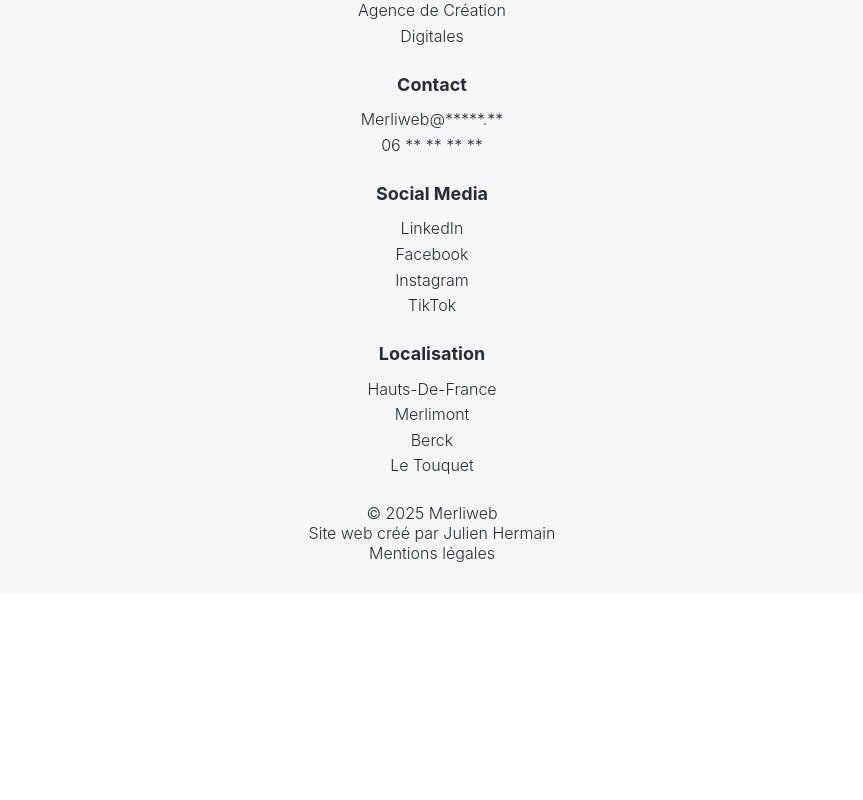
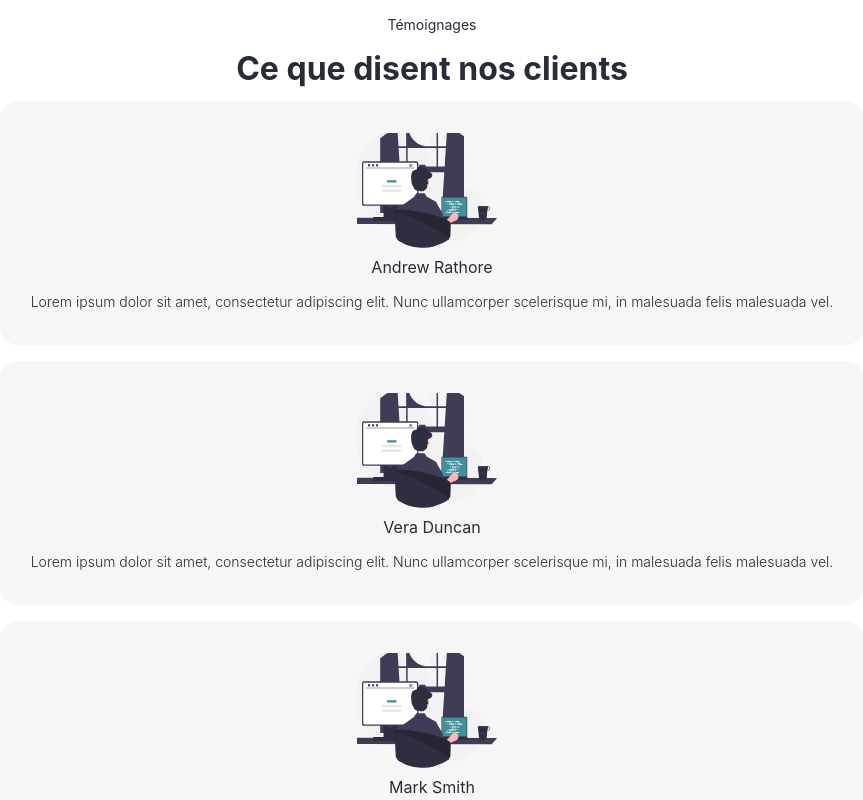
Before and after one commit to julien382/Merliweb, a React (Vite) app: page / in a window 1280 px wide. Shown: the part 2980-3780 px from the top of the page, without its empty margins (208-1071 px from the left). Before the commit the page ends 3573 px from the top, so only its background shows below. Built offline with nearby package versions, Linux system fonts and the light colour scheme.

Commit message:
create mainTemoignages

```diff
--- a/src/pages/MainPage/MainPage.jsx
+++ b/src/pages/MainPage/MainPage.jsx
@@ -42,6 +42,27 @@
                     <img src={studio} className="mainServiceImage" alt="mainServiceImage" />
                 </div>
             </div>
+
+            <div className='mainTemoignages'>
+                <p>Témoignages</p>
+                <h2>Ce que disent nos clients</h2>
+                <div className='mainTemoignage'>
+                    <img src={programming} className="mainTemoignageImage" alt="mainTemoignageImage" />
+                    <h3 className='mainTemoignageName'>Andrew Rathore</h3>
+                    <p className='mainTemoignageText'>Lorem ipsum dolor sit amet, consectetur adipiscing elit. Nunc ullamcorper scelerisque mi, in malesuada felis malesuada vel. </p>
+                </div>
+                <div className='mainTemoignage'>
+                    <img src={programming} className="mainTemoignageImage" alt="mainTemoignageImage" />
+                    <h3 className='mainTemoignageName'>Vera Duncan</h3>
+                    <p className='mainTemoignageText'>Lorem ipsum dolor sit amet, consectetur adipiscing elit. Nunc ullamcorper scelerisque mi, in malesuada felis malesuada vel. </p>
+                </div>
+                <div className='mainTemoignage'>
+                    <img src={programming} className="mainTemoignageImage" alt="mainTemoignageImage" />
+                    <h3 className='mainTemoignageName'>Mark Smith</h3>
+                    <p className='mainTemoignageText'>Lorem ipsum dolor sit amet, consectetur adipiscing elit. Nunc ullamcorper scelerisque mi, in malesuada felis malesuada vel. </p>
+                </div>
+            </div>
+
         </div>
     )
 }
--- a/src/pages/MainPage/MainPage.scss
+++ b/src/pages/MainPage/MainPage.scss
@@ -62,3 +62,39 @@
         margin-top: 2rem;
     }
 }
+
+.mainTemoignages{
+    display: flex;
+    flex-direction: column;
+    align-items: center;
+    text-align: center;
+    margin-top: 5rem;
+
+    p{
+        font-size: $font-size-sm;
+        margin-top: 1rem;
+        line-height: 1.6;
+    }
+
+    h2{
+        font-size: $font-size-xxl;
+        font-weight: $font-weight-bold;
+        margin-top: 1rem;
+    }
+
+    .mainTemoignage{
+        margin-top: 1rem;
+        padding: 2rem;
+        background-color: $color-gray-light;
+        border-radius: 20px;
+
+        .mainTemoignageImage{
+            width: 150px;
+        }
+
+        .mainTemoignageText{
+            font-weight: $font-weight-light;
+        }
+    }
+
+}
```
